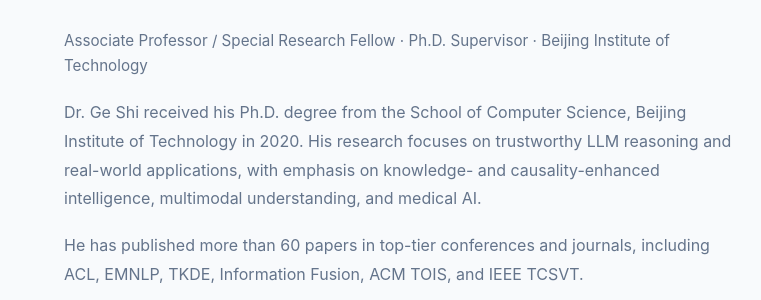
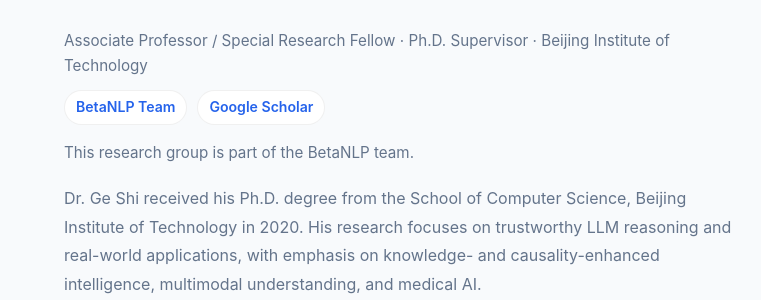
Before and after one commit to tinkersxy/tinkersxy.github.io, a plain HTML site: page index.html in a window 1280 px wide. Shown: the part 954-1254 px from the top of the page, 392-1153 px from the left. Drawn offline with Linux system fonts and the light colour scheme.

Commit message:
Update PI links and selected publications

```diff
--- a/assets/css/style.css
+++ b/assets/css/style.css
@@ -989,7 +989,37 @@ nav {
 }
 
 .pi-title {
-  margin-bottom: 20px;
+  margin-bottom: 12px;
+  color: var(--text-muted);
+  font-size: 0.95rem;
+}
+
+.pi-links {
+  display: flex;
+  flex-wrap: wrap;
+  gap: 10px;
+  margin-bottom: 14px;
+}
+
+.pi-links a {
+  display: inline-flex;
+  align-items: center;
+  padding: 5px 11px;
+  border: 1px solid var(--border-light);
+  border-radius: 999px;
+  color: var(--primary);
+  background: var(--bg-card);
+  font-size: 0.88rem;
+  font-weight: 600;
+}
+
+.pi-links a:hover {
+  border-color: var(--primary);
+  background: var(--bg-hover);
+}
+
+.pi-affiliation-note {
+  margin-bottom: 18px;
   color: var(--text-muted);
   font-size: 0.95rem;
 }
--- a/assets/js/main.js
+++ b/assets/js/main.js
@@ -330,24 +330,6 @@
 
       url:
         'https://doi.org/10.1145/3731715.3733287',
-
-    },
-
-    {
-      authors:
-        'Meng Jian, Yulong Bai, Xusong Fu, Jingjing Guo, Ge Shi*, Lifang Wu',
-
-      title_en:
-        'Counterfactual Graph Convolutional Learning for Personalized Recommendation',
-
-      title_zh:
-        '面向个性化推荐的反事实图卷积学习',
-
-      venue:
-        'ACM TIST, 2024',
-
-      url:
-        'https://doi.org/10.1145/3655632',
 
     },
 
@@ -976,6 +958,38 @@
         ${pi.title}
       </div>
 
+      <div class="pi-links">
+
+        <a
+          href="https://beta-nlp.github.io/"
+          target="_blank"
+          rel="noopener noreferrer"
+        >
+          ${
+            currentLang === 'en'
+              ? 'BetaNLP Team'
+              : 'BetaNLP 团队'
+          }
+        </a>
+
+        <a
+          href="https://scholar.google.com/citations?user=I0C2oxMAAAAJ&hl=en"
+          target="_blank"
+          rel="noopener noreferrer"
+        >
+          Google Scholar
+        </a>
+
+      </div>
+
+      <p class="pi-affiliation-note">
+        ${
+          currentLang === 'en'
+            ? 'This research group is part of the BetaNLP team.'
+            : '本研究团队隶属于 BetaNLP 团队。'
+        }
+      </p>
+
       ${pi.desc.map(d => `
         <p>${d}</p>
       `).join('')}
```
